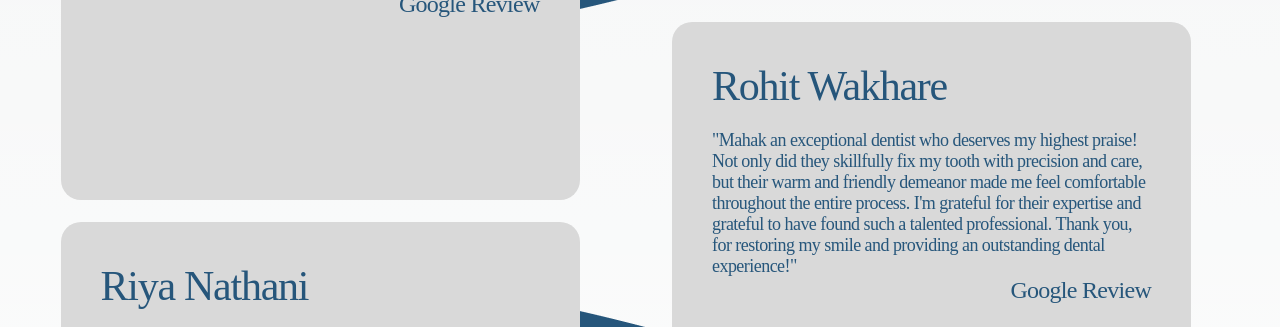
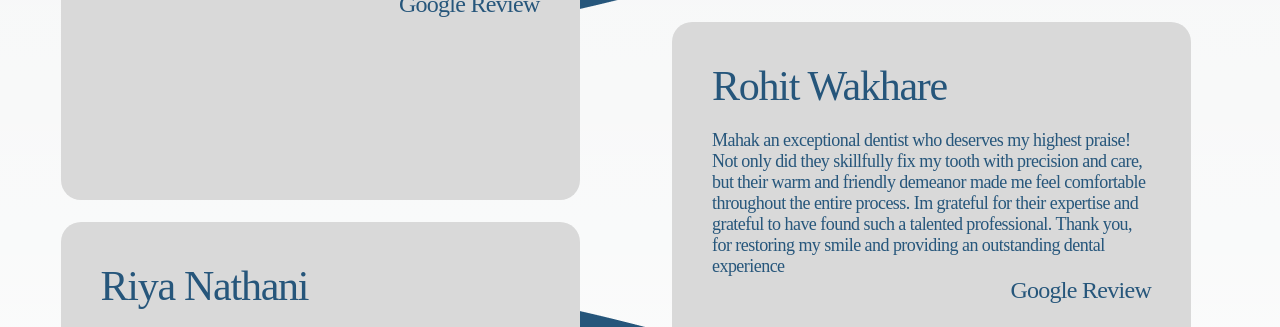
Before and after one commit to Joelshaji5/homnidentnew, a Next.js app: page / in a window 1280 px wide. Shown: the part 4400-4727 px from the top of the page. Built offline with nearby package versions, Linux system fonts and the light colour scheme.

Commit message:
third comit test1

```diff
--- a/src/app/Components/HeroComponent/PatienttesTimonials.jsx
+++ b/src/app/Components/HeroComponent/PatienttesTimonials.jsx
@@ -42,7 +42,7 @@ function Patienttestimonials() {
             <div className="card">
               <h1 className='testimonialCardHeading'>Rohit Wakhare</h1>
               <p className='testimonialCardPara'>
-              "Mahak an exceptional dentist who deserves my highest praise! Not only did they skillfully fix my tooth with precision and care, but their warm and friendly demeanor made me feel comfortable throughout the entire process. I'm grateful for their expertise and grateful to have found such a talented professional. Thank you, for restoring my smile and providing an outstanding dental experience!"
+              Mahak an exceptional dentist who deserves my highest praise! Not only did they skillfully fix my tooth with precision and care, but their warm and friendly demeanor made me feel comfortable throughout the entire process. Im grateful for their expertise and grateful to have found such a talented professional. Thank you, for restoring my smile and providing an outstanding dental experience
               </p>
               <p className='TestimonialCardGoogle'>Google Review</p>
             </div>
```
